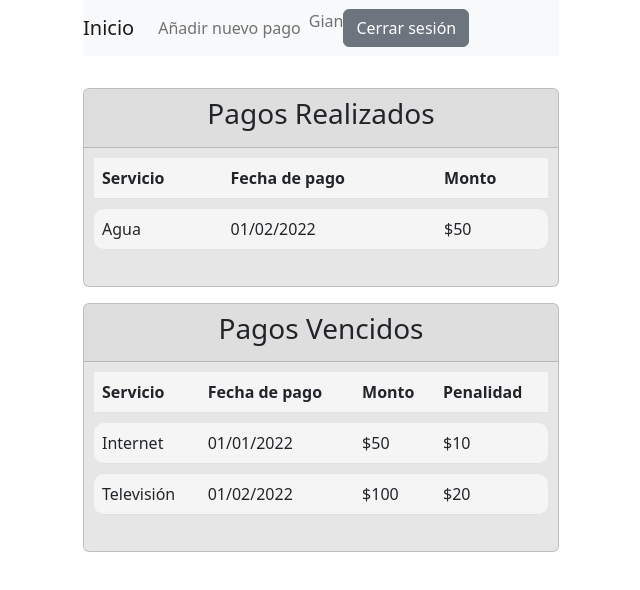
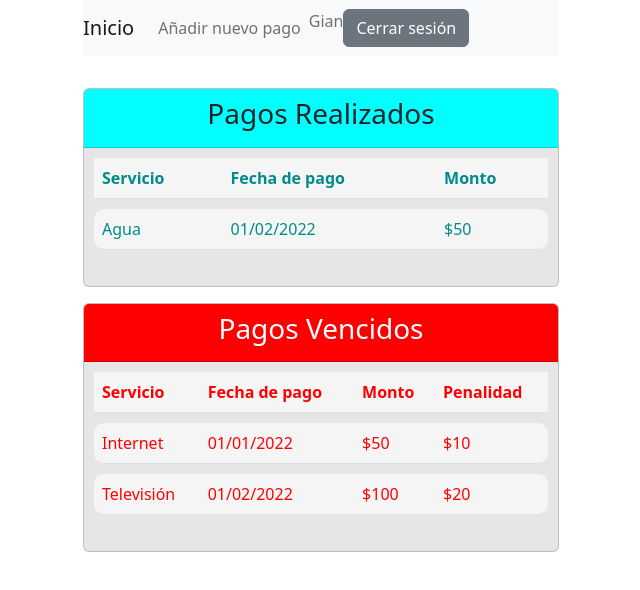
Before and after one commit to starkymc/Unidad5--javascript, a website: page index.html in a window 1280 px wide. Shown: the whole page, without its empty margins (319-959 px from the left). Drawn offline with nearby package versions, Linux system fonts and the light colour scheme; no server answers.

Commit message:
estilos tablas listado

```diff
--- a/index.html
+++ b/index.html
@@ -44,11 +44,11 @@
 
 
     <div class="container py-3 my-3"">
-        <div id="pagos-realizados" class="card">
-          <div class="card-header">
+        <div id="pagos-realizados" class="card" >
+          <div class="card-header" style="background: cyan;">
             <h3>Pagos Realizados</h3>
           </div>
-          <table class="table">
+          <table class="table" style="color: darkcyan;">
             <thead>
               <tr>
                 <th>Servicio</th>
@@ -68,10 +68,10 @@
         </div>
 
         <div id="pagos-vencidos" class="card mt-3">
-            <div class="card-header">
-              <h3>Pagos Vencidos</h3>
+            <div class="card-header" style="background: red;">
+              <h3 style="color: azure;">Pagos Vencidos </h3>
             </div>
-            <table class="table">
+            <table class="table" style=" color: red;">
               <thead>
                 <tr>
                   <th>Servicio</th>
```
